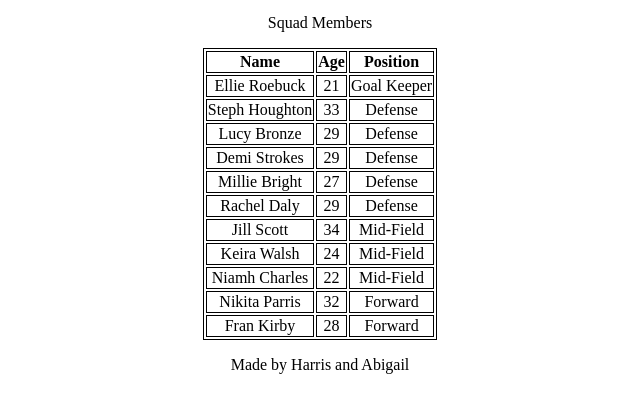
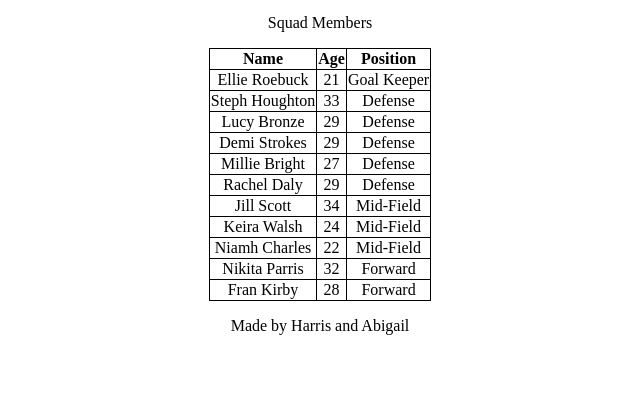
Before and after one commit to Abimcp/sportswebsite, a plain HTML site: page index.html in a window 1280 px wide. Shown: the part 233-646 px from the top of the page, without its empty margins (320-960 px from the left). Drawn offline with Linux system fonts and the light colour scheme.

Commit message:
Style.css Updated

```diff
--- a/styles.css
+++ b/styles.css
@@ -1,26 +1,27 @@
-
-h1{
+h1 {
   color: red;
 }
 
-h2{
+h2 {
   color: blue;
 }
 
-body{
+body {
   text-align: center;
-    margin:auto;
+  margin: auto;
 }
 
-img:hover{
+img:hover {
   box-shadow: 5px 10px green;
 }
 
-table, th, td{
-border-style:solid;
-border-color:black;
-border-width:1px;
-
+table,
+th,
+td {
+  border-style: solid;
+  border-color: black;
+  border-width: 1px;
+  border-collapse: collapse;
 }
 
 .center {
```
Lines whose indentation alone changed are shown as unchanged.
